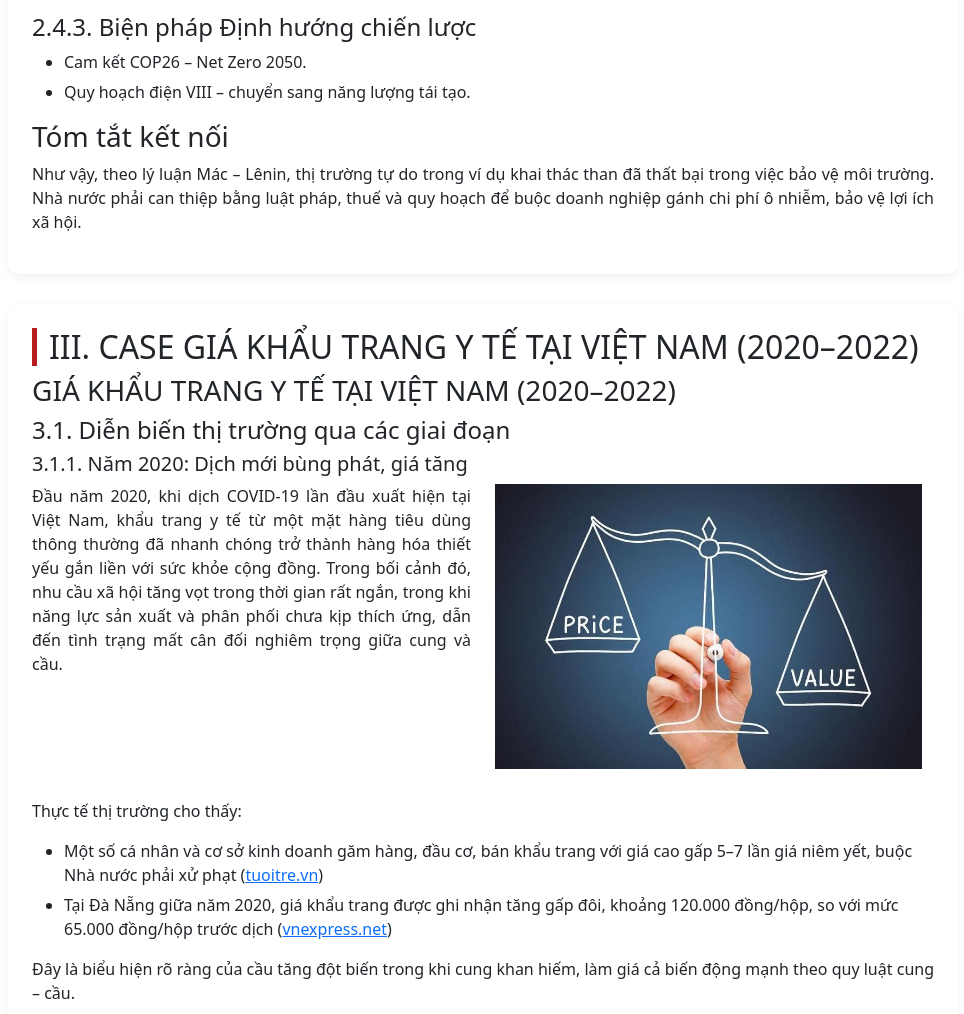
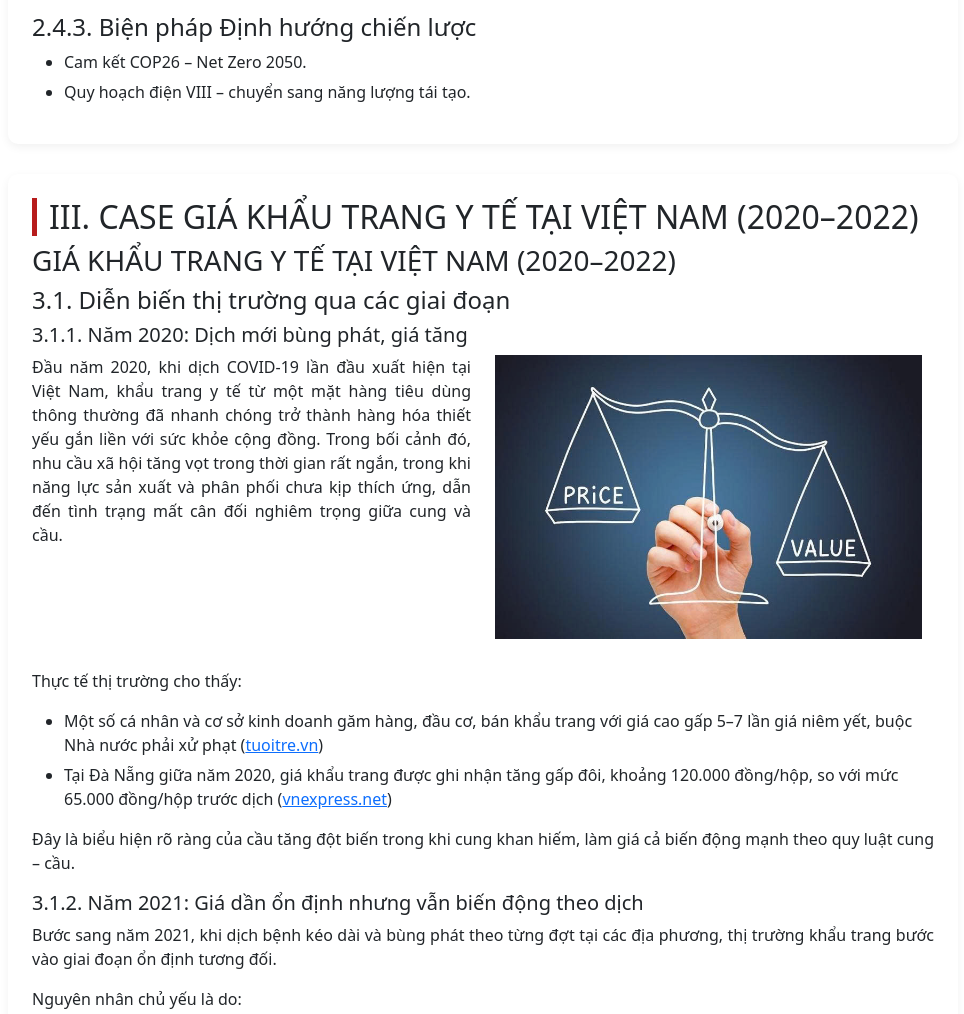
Before and after one commit to applecat112/Marxist-Leninistpoliticaleconomy, a plain HTML site: page index.html in a window 1280 px wide. Shown: the part 3806-4820 px from the top of the page, without its empty margins (157-1121 px from the left). Drawn offline with nearby package versions, Linux system fonts and the light colour scheme.

Commit message:
update: footer

```diff
--- a/index.html
+++ b/index.html
@@ -190,13 +190,6 @@
                 <li>Cam kết COP26 – Net Zero 2050.</li>
                 <li>Quy hoạch điện VIII – chuyển sang năng lượng tái tạo.</li>
             </ul>
-
-            <h3>Tóm tắt kết nối</h3>
-            <p>
-                Như vậy, theo lý luận Mác – Lênin, thị trường tự do trong ví dụ khai thác than đã thất bại
-                trong việc bảo vệ môi trường. Nhà nước phải can thiệp bằng luật pháp, thuế và quy hoạch để buộc
-                doanh nghiệp gánh chi phí ô nhiễm, bảo vệ lợi ích xã hội.
-            </p>
         </section>
 
         <!-- ================= -->
@@ -428,7 +421,7 @@
     </main>
 
     <footer>
-        <p>© 2026 – Kinh tế chính trị Mác – Lênin | Sinh viên Việt Nam</p>
+        <p>© 2026 – Kinh tế chính trị Mác – Lênin | Nhóm 2</p>
     </footer>
     <div class="go-to-top"><a href="#top"><i class="fa-solid fa-angle-up"></i></a></div>
 </body>
```
